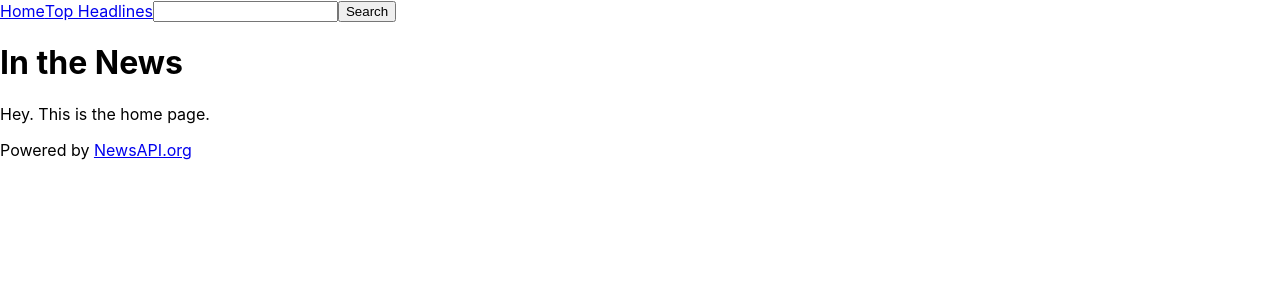
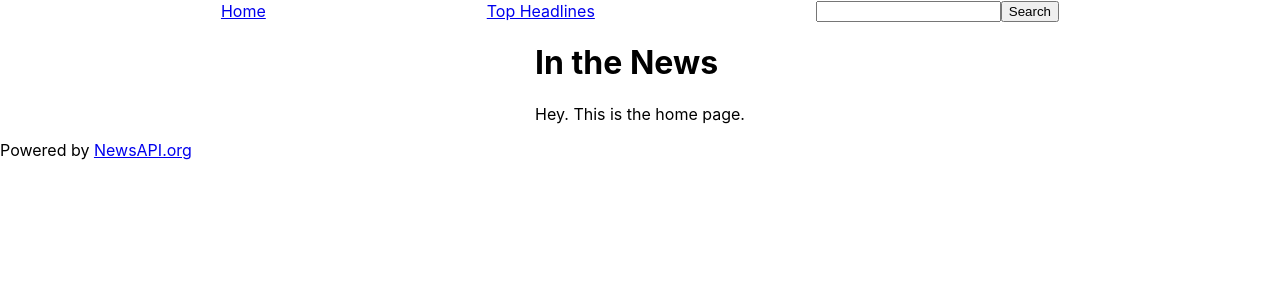
Before and after one commit to TobiasNorton/in-the-news, a React (Create React App) app: page / in a window 1280 px wide. Shown: the top 300 px of the page. Built offline with nearby package versions, Linux system fonts and the light colour scheme.

Commit message:
Master container in App.js allows for continuity in child element sizes when routed

```diff
--- a/src/App.js
+++ b/src/App.js
@@ -13,12 +13,15 @@ class App extends Component {
   render() {
     return (
       <Router>
-        <div>
+        <div className="master-container">
           <NavBar />
-          <Route exact path="/" component={Home} />
-          <Route path="/top_headlines/" component={TopHeadlines} />
-          {/* <Route path="/article/:id" componenet={SelectedArticle}/> */}
-          {/* <Route path="/search_results" componenet={SearchResults}/> */}
+          <main>
+            <Route exact path="/" component={Home} />
+            <Route path="/top_headlines/" component={TopHeadlines} />
+            {/* <Route path="/article/:id" componenet={SelectedArticle}/> */}
+            {/* <Route path="/search_results" componenet={SearchResults}/> */}
+          </main>
+
           <Footer />
         </div>
       </Router>
--- a/src/index.css
+++ b/src/index.css
@@ -17,9 +17,13 @@ nav {
   justify-content: space-evenly;
 }
 
-body {
-  max-width: 50rem;
+main {
   display: flex;
+  justify-content: center;
+}
+
+.master-container {
+  width: 100%;
 }
 
 .headlines-container {
```
